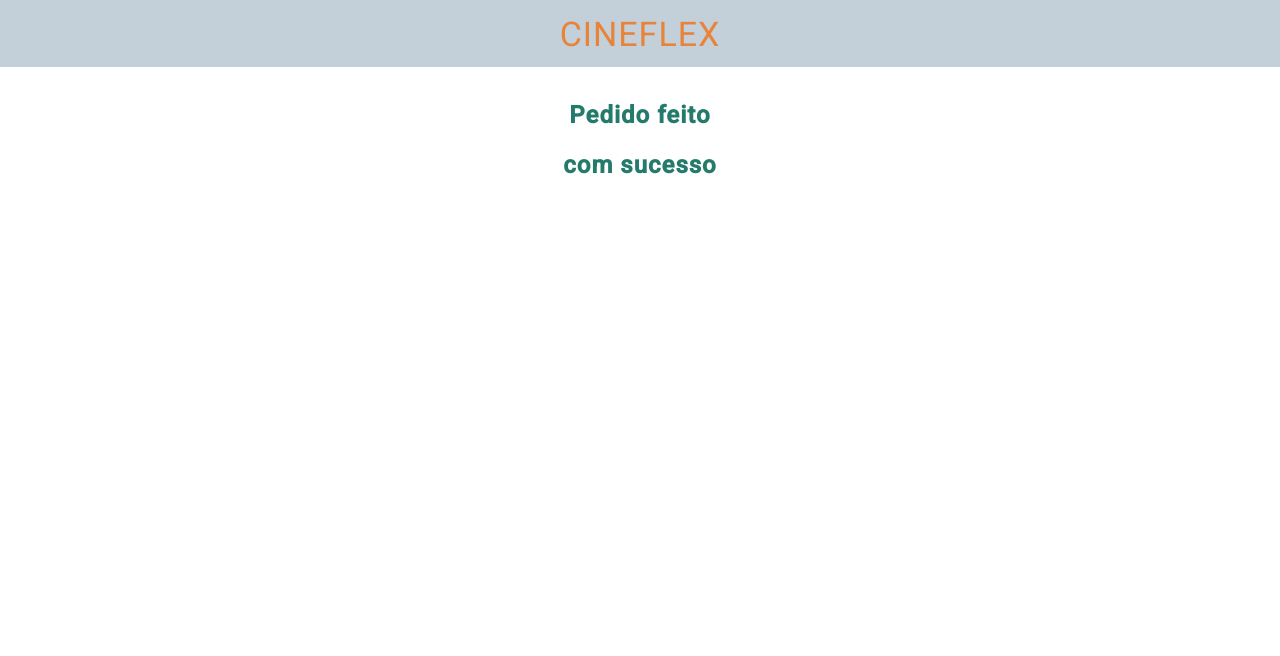
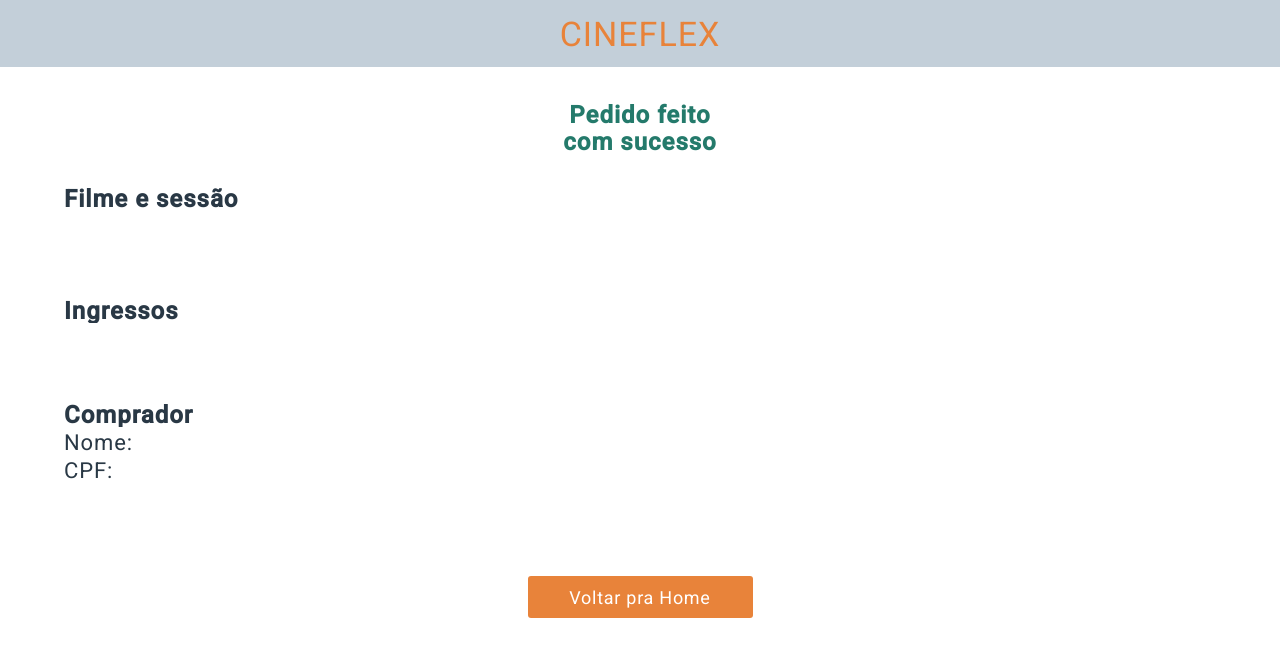
Before and after one commit to geisniwander/cineflex, a React (Create React App) app: page /checkout in a window 1280 px wide. Shown: the top 656 px of the page. Built offline with nearby package versions, Linux system fonts and the light colour scheme.

Commit message:
Checkout screen

```diff
--- a/src/App.js
+++ b/src/App.js
@@ -4,16 +4,28 @@
 import NavBar from "./components/NavBar";
 import Seats from "./components/Seats";
 import Section from "./components/Section";
+import { useState } from "react";
 
 function App() {
+  const [name, setName] = useState("");
+  const [cpf, setCpf] = useState("");
+  const [selected, setSelected] = useState([]);
+  const [selectedMovie, setSelectedMovie] = useState(undefined);
+  const [selectedSession, setSelectedSession] = useState(undefined);
+
   return (
     <BrowserRouter>
-          <NavBar />
+      <NavBar />
       <Routes>
-        <Route path="/" element={<Movies/>}/>
-        <Route path="/sessoes/:idFilme" element={<Section/>}/>
-        <Route path="/assentos/:idSessao" element={<Seats/>}/>
-        <Route path="/checkout" element={<CheckOut/>}/>
+        <Route path="/" element={<Movies setSelectedMovie={setSelectedMovie} />} />
+        <Route path="/sessoes/:idFilme" element={<Section setSelectedSession={setSelectedSession} />} />
+        <Route
+          path="/assentos/:idSessao"
+          element={
+            <Seats name={name} setName={setName} cpf={cpf} setCpf={setCpf} selected={selected} setSelected={setSelected}/>
+          }
+        />
+        <Route path="/checkout" element={<CheckOut name={name} cpf={cpf} selected={selected} selectedMovie={selectedMovie} selectedSession={selectedSession} />} />
       </Routes>
     </BrowserRouter>
   );
--- a/src/components/CheckOut.js
+++ b/src/components/CheckOut.js
@@ -1,24 +1,109 @@
+import { Link } from "react-router-dom";
 import styled from "styled-components";
 
-export default function CheckOut(){
-    return(
-        <Title><h1>Pedido feito</h1><h1>com sucesso</h1></Title>
+export default function CheckOut({
+  selected,
+  name,
+  cpf,
+  selectedMovie,
+  selectedSession,
+}) {
+  return (
+    <Container>
+      <Title color="#247A6B">
+        <h1>Pedido feito</h1>
+        <h1>com sucesso</h1>
+      </Title>
+      <ContainerSuccess>
+        <SubTitle color="#293845">
+          <h1>Filme e sessão</h1>
+          <h2>{selectedMovie}</h2>
+          <h2>{selectedSession}</h2>
+        </SubTitle>
+        <SubTitle color="#293845">
+          <h1>Ingressos</h1>
+          {selected.map((s) => (
+            <h2>Assento {s}</h2>
+          ))}
+        </SubTitle>
+        <SubTitle color="#293845">
+          <h1>Comprador</h1>
+          <h2>Nome: {name}</h2>
+          <h2>CPF: {cpf}</h2>
+        </SubTitle>
+      </ContainerSuccess>
+      <Link to={`/`}>
+        <Button>Voltar pra Home</Button>
+      </Link>
+    </Container>
   );
 }
+const Container = styled.div`
+  width: 100%;
+  display: flex;
+  flex-direction: column;
+  align-items: center;
+`;
 
 const Title = styled.div`
   margin-top: 67px;
   height: 120px;
-font-family: 'Roboto', sans-serif;
+  font-family: "Roboto", sans-serif;
   font-size: 24px;
   font-weight: 700;
-color: #247A6B;
+  color: ${(props) => props.color};
   display: flex;
   flex-direction: column;
   align-items: center;
   justify-content: center;
   letter-spacing: 1px;
-h1{
+  h1 {
     margin-top: 2%;
   }
-`
+`;
+
+const SubTitle = styled.div`
+  margin-top: 0;
+  margin-bottom: 7%;
+  font-family: "Roboto", sans-serif;
+  font-size: 24px;
+  font-weight: 700;
+  color: ${(props) => props.color};
+  letter-spacing: 1px;
+  h2 {
+    margin-top: 2%;
+    font-family: "Roboto", sans-serif;
+    font-style: normal;
+    font-weight: 400;
+    font-size: 22px;
+    line-height: 26px;
+    display: flex;
+    align-items: center;
+    letter-spacing: 0.04em;
+  }
+`;
+
+const ContainerSuccess = styled.div`
+  width: 90%;
+  display: flex;
+  flex-direction: column;
+  align-items: start;
+  justify-content: end;
+`;
+
+const Button = styled.button`
+  width: 225px;
+  height: 42px;
+  background: #e8833a;
+  border-radius: 3px;
+  font-family: "Roboto", sans-serif;
+  font-style: normal;
+  font-weight: 400;
+  font-size: 18px;
+  line-height: 21px;
+  text-align: center;
+  letter-spacing: 0.04em;
+  color: white;
+  border: none;
+  margin-top: 5%;
+`;
--- a/src/components/Form.js
+++ b/src/components/Form.js
@@ -3,19 +3,21 @@
 import { useNavigate } from "react-router-dom";
 import styled from "styled-components";
 
-export default function Form({ selected }) {
-  const [name, setName] = useState("");
-  const [cpf, setCpf] = useState("");
+export default function Form({ selected, name, setName, cpf, setCpf }) {
   const navigate = useNavigate();
 
   function post(e) {
     e.preventDefault();
+    if (selected.length === 0) {
+      alert("Selecione ao menos um assento");
+    }else {
       const promise = axios.post(
         "https://mock-api.driven.com.br/api/v8/cineflex/seats/book-many",
         { ids: selected, name, cpf }
       );
       promise.then(() => navigate("/checkout"));
       promise.catch((err) => console.log(err));
+    }
   }
   return (
     <Container>
@@ -42,7 +44,6 @@
             required
           ></Input>
         </ContainerInput>
-
         <Button type="submit">Reservar assento(s)</Button>
       </FormS>
     </Container>
--- a/src/components/Movies.js
+++ b/src/components/Movies.js
@@ -3,7 +3,7 @@
 import { Link } from "react-router-dom";
 import styled from "styled-components";
 
-export default function Movies() {
+export default function Movies({setSelectedMovie}) {
   const [movies, setMovies] = useState(undefined);
 
   useEffect(() => {
@@ -26,7 +26,7 @@
       <Title>Selecione o filme</Title>
       <ContainerMovie>
         {movies.map((movie) => (
-          <Link to={`/sessoes/${movie.id}`}>
+          <Link onClick={()=>setSelectedMovie(movie.title)} to={`/sessoes/${movie.id}`}>
             <li key={movie.id}>
               <img alt={movie.title} src={movie.posterURL} />
             </li>
--- a/src/components/Seats.js
+++ b/src/components/Seats.js
@@ -4,10 +4,10 @@
 import styled from "styled-components";
 import Form from "./Form";
 
-export default function Seats() {
+export default function Seats({name, setName, cpf, setCpf, selected, setSelected}) {
   const { idSessao } = useParams();
   const [seats, setSeats] = useState(undefined);
-  const [selected, setSelected] = useState([]);
+
 
   useEffect(() => {
     const promise = axios.get(
@@ -72,7 +72,7 @@
           <h1>Indisponível</h1>
         </Info>
       </ContainerInfo>
-      <Form selected={selected}/>
+      <Form selected={selected} name={name} setName={setName} cpf={cpf} setCpf={setCpf}/>
     </Container>
   );
 }
--- a/src/components/Section.js
+++ b/src/components/Section.js
@@ -3,7 +3,7 @@
 import { Link, useParams } from "react-router-dom";
 import styled from "styled-components";
 
-export default function Section() {
+export default function Section({setSelectedSession}) {
   const { idFilme } = useParams();
   const [sections, setSections] = useState(undefined);
 
@@ -32,7 +32,7 @@
               {section.weekday} - {section.date}
             </h1>
             {section.showtimes.map((showtime) => (
-              <Link to={`/assentos/${showtime.id}`}>
+              <Link onClick={()=> setSelectedSession(section.date + " " + showtime.name)} to={`/assentos/${showtime.id}`}>
                 <Button>{showtime.id}</Button>
               </Link>
             ))}
```
Lines whose indentation alone changed are shown as unchanged.
